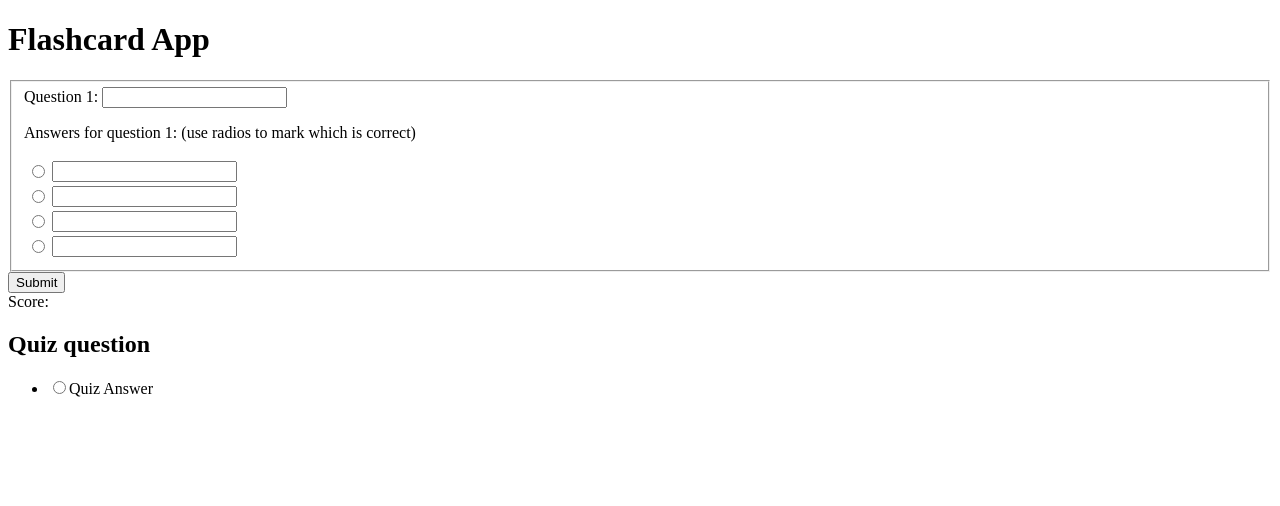
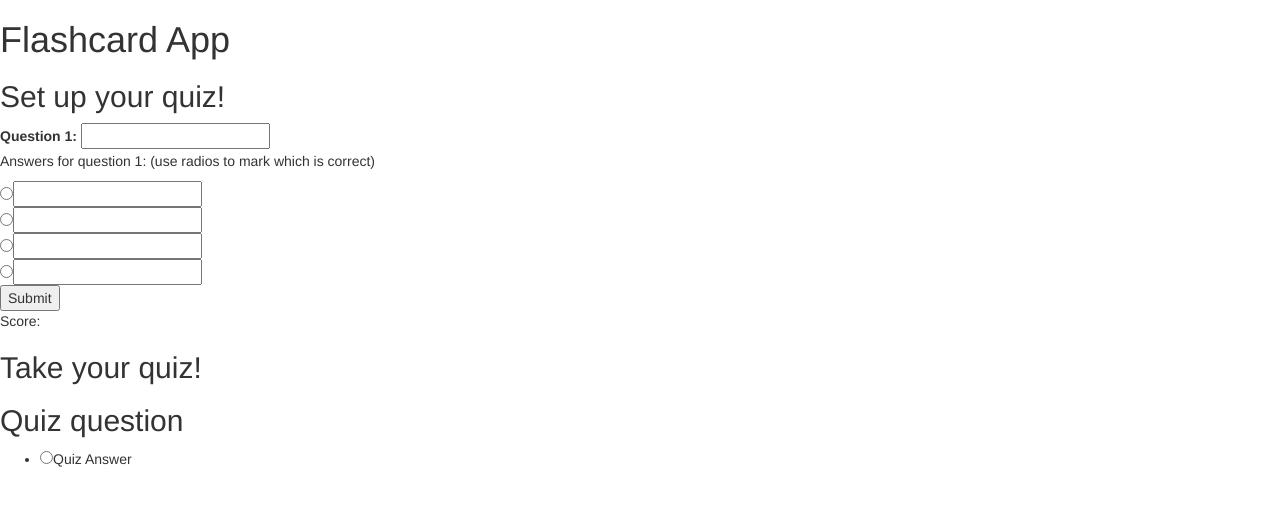
Before and after one commit to alexdvance/flashcard, a plain HTML site: page index.html in a window 1280 px wide. Drawn offline with Linux system fonts and the light colour scheme.

Commit message:
Reading through this tute on the angular site: https://docs.angularjs.org/tutorial/step_00. First thing I learned was angular was throwing an exception because I threw ng-app="flashcard" on the html element too early. My first angular goal will be to pull answers into the "quiz" part of the quiz from flashcard.js.

```diff
--- a/index.html
+++ b/index.html
@@ -1,13 +1,14 @@
 <!doctype html>
-<html ng-app="flashcard">
+<html ng-app>
 
 <head>
 	<meta charset="utf-8">
 	<title>Flashcard App</title>
 	<!-- TODO add bootstrap styles -->
-	<link rel="stylesheet" href="bootstrap/css/global.css">
+	<link rel="stylesheet" href="css/bootstrap.min.css">
+	<link rel="stylesheet" href="css/flashcard.css">
 	<!--<script src="https://ajax.googleapis.com/ajax/libs/angularjs/1.2.16/angular.min.js"></script>-->
-	<script src="js/angular/angular.min.js"></script>
+	<script src="js/angular.min.js"></script>
 	<script src="js/flashcard.js"></script>
 </head>
 
@@ -18,6 +19,7 @@
 
 
 	<div class="section-config">
+		<h2 class="header-screen">Set up your quiz!</h2>
 		<form class="config-form">
 				<fieldset>
 					<label class="config-question-label " for="config-question-1">Question 1:</label>
@@ -51,6 +53,7 @@
 			<div class="quiz-score">Score: </div>
 		</div>
 
+		<h2 class="header-screen">Take your quiz!</h2>
 		<div class="quiz-cards">
 			<form class="quiz-card">
 				<h2 class="quiz-question">Quiz question</h2>
```
Also changed, not shown: js/angular-csp.css (renamed from js/angular/angular-csp.css), js/angular.js (renamed from js/angular/angular.js), js/angular.min.js (renamed from js/angular/angular.min.js), 4 other files.
